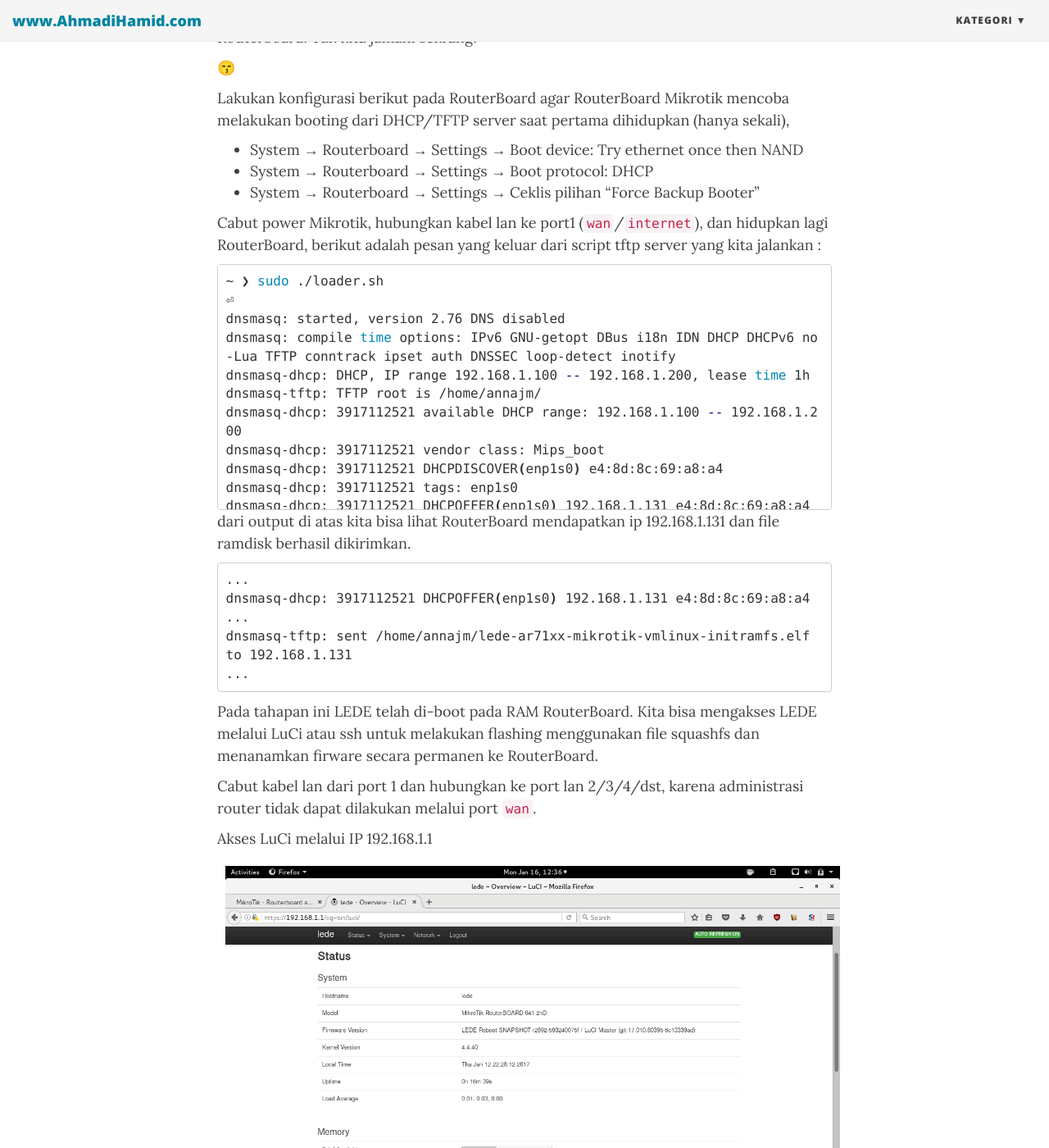
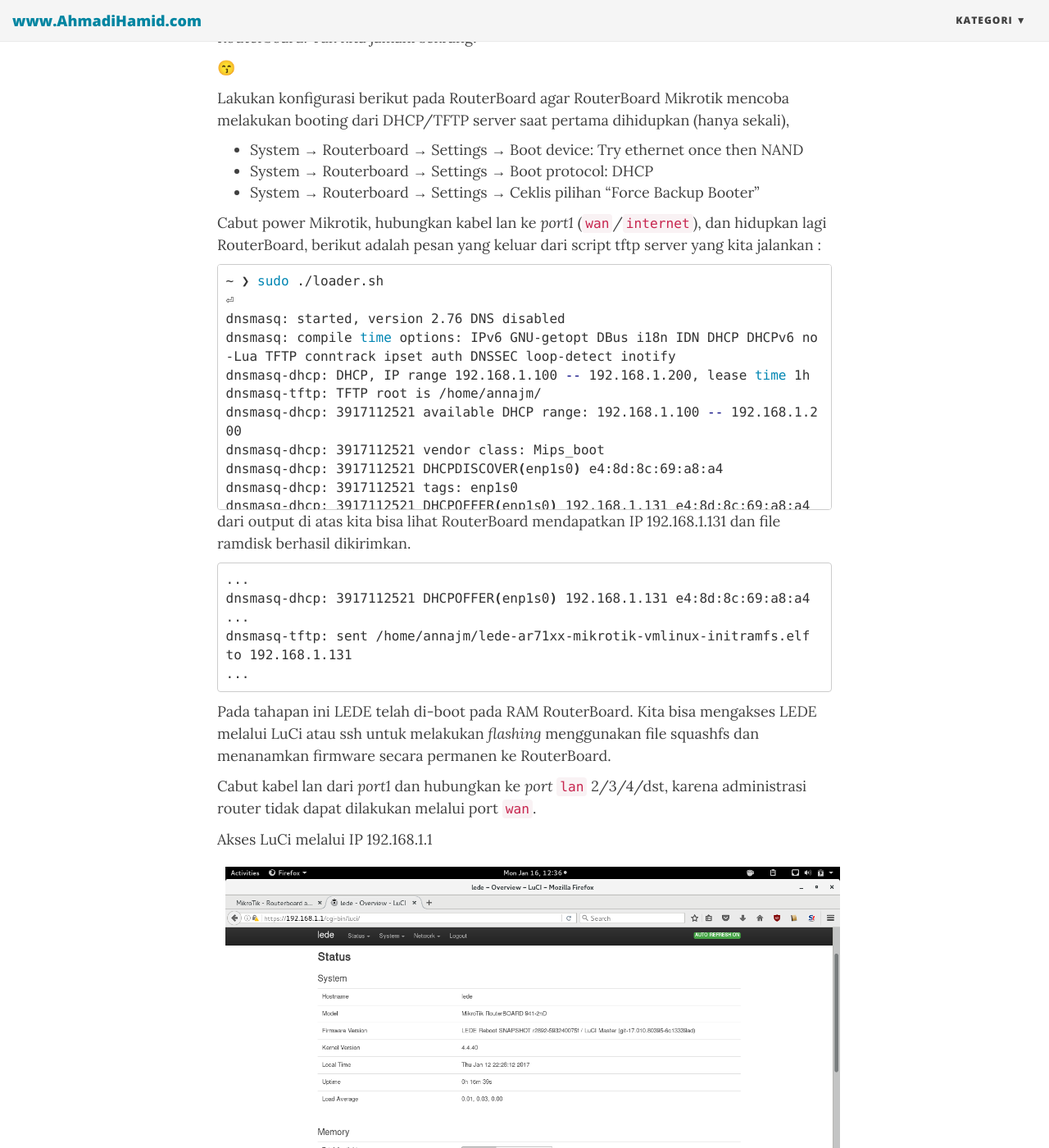
Before and after one commit to ahmadihamid/ahmadihamid.github.io, a Jekyll site: the page built from _posts/2017-01-17-RouterboardWRT.md, in a window 1280 px wide and 1400 px high, scrolled down 2897 px. Shown: the whole window at 82% size. Built offline with Jekyll 4.4.1, drawn with Linux system fonts in a browser that asks for light colours; nearby versions of some CDN libraries; comment, search, counter and statistics services are not loaded.

Commit message:
Update 2017-01-17-RouterboardWRT.md

````diff
--- a/_posts/2017-01-17-RouterboardWRT.md
+++ b/_posts/2017-01-17-RouterboardWRT.md
@@ -119,7 +119,7 @@
 - System → Routerboard → Settings → Boot protocol: DHCP
 - System → Routerboard → Settings → Ceklis pilihan "Force Backup Booter"
 
-Cabut power Mikrotik, hubungkan kabel lan ke port1 (`wan`/`internet`), dan hidupkan lagi RouterBoard, berikut adalah pesan yang keluar dari script tftp server yang kita jalankan :
+Cabut power Mikrotik, hubungkan kabel lan ke *port1* (`wan`/`internet`), dan hidupkan lagi RouterBoard, berikut adalah pesan yang keluar dari script tftp server yang kita jalankan :
 
 ```shell
 ~ ❯ sudo ./loader.sh                                                          ⏎
@@ -200,7 +200,7 @@
 dnsmasq-dhcp: 1321268380 sent size:  4 option:  3 router  192.168.1.10
 ```
 
-dari output di atas kita bisa lihat RouterBoard mendapatkan ip 192.168.1.131 dan file ramdisk berhasil dikirimkan.
+dari output di atas kita bisa lihat RouterBoard mendapatkan IP 192.168.1.131 dan file ramdisk berhasil dikirimkan.
 
 ```shell
 ...
@@ -210,9 +210,9 @@
 ...
 ```
 
-Pada tahapan ini LEDE telah di-boot pada RAM RouterBoard. Kita bisa mengakses LEDE melalui LuCi atau ssh untuk melakukan flashing menggunakan file squashfs dan menanamkan firware secara permanen ke RouterBoard.
+Pada tahapan ini LEDE telah di-boot pada RAM RouterBoard. Kita bisa mengakses LEDE melalui LuCi atau ssh untuk melakukan *flashing* menggunakan file squashfs dan menanamkan firmware secara permanen ke RouterBoard.
 
-Cabut kabel lan dari port 1 dan hubungkan ke port lan 2/3/4/dst, karena administrasi router tidak dapat dilakukan melalui port `wan`.
+Cabut kabel lan dari *port1* dan hubungkan ke *port* `lan` 2/3/4/dst, karena administrasi router tidak dapat dilakukan melalui port `wan`.
 
 Akses LuCi melalui IP 192.168.1.1
 
````
